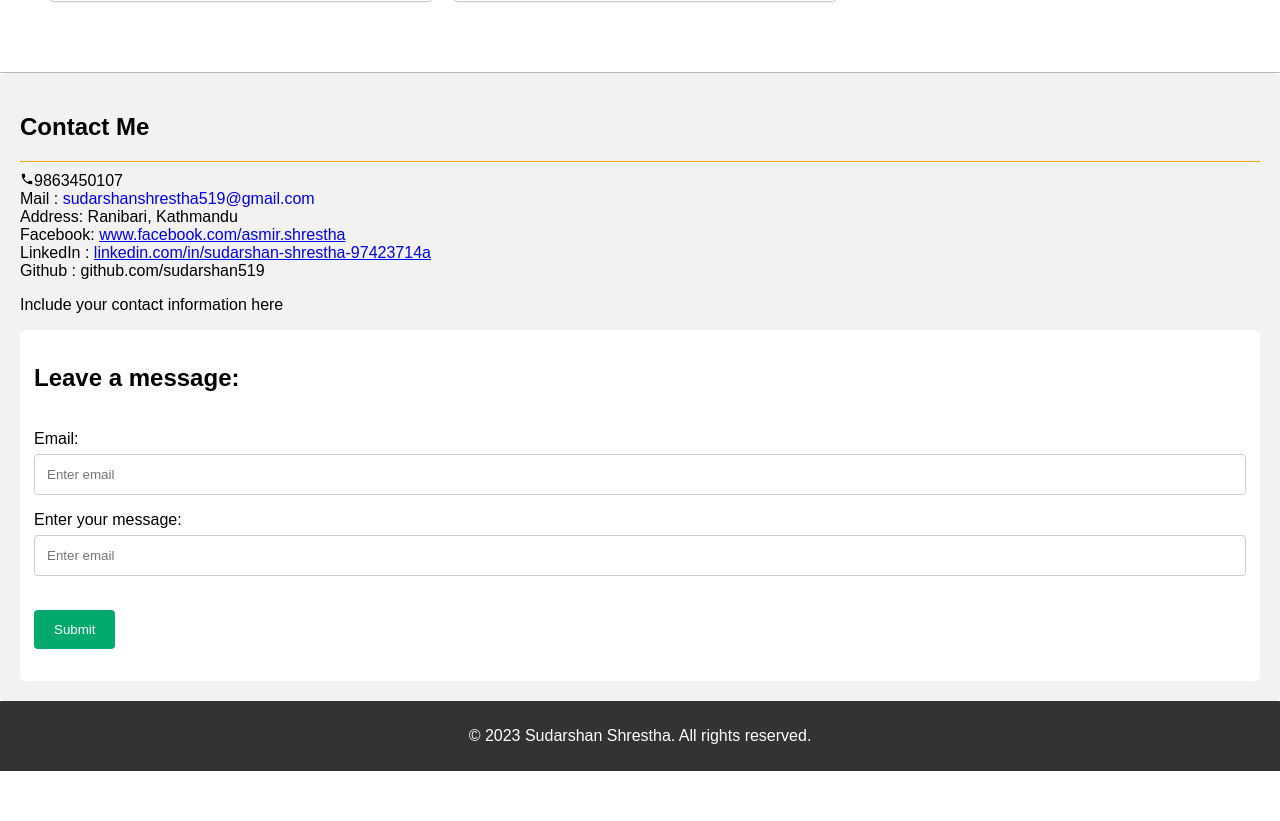
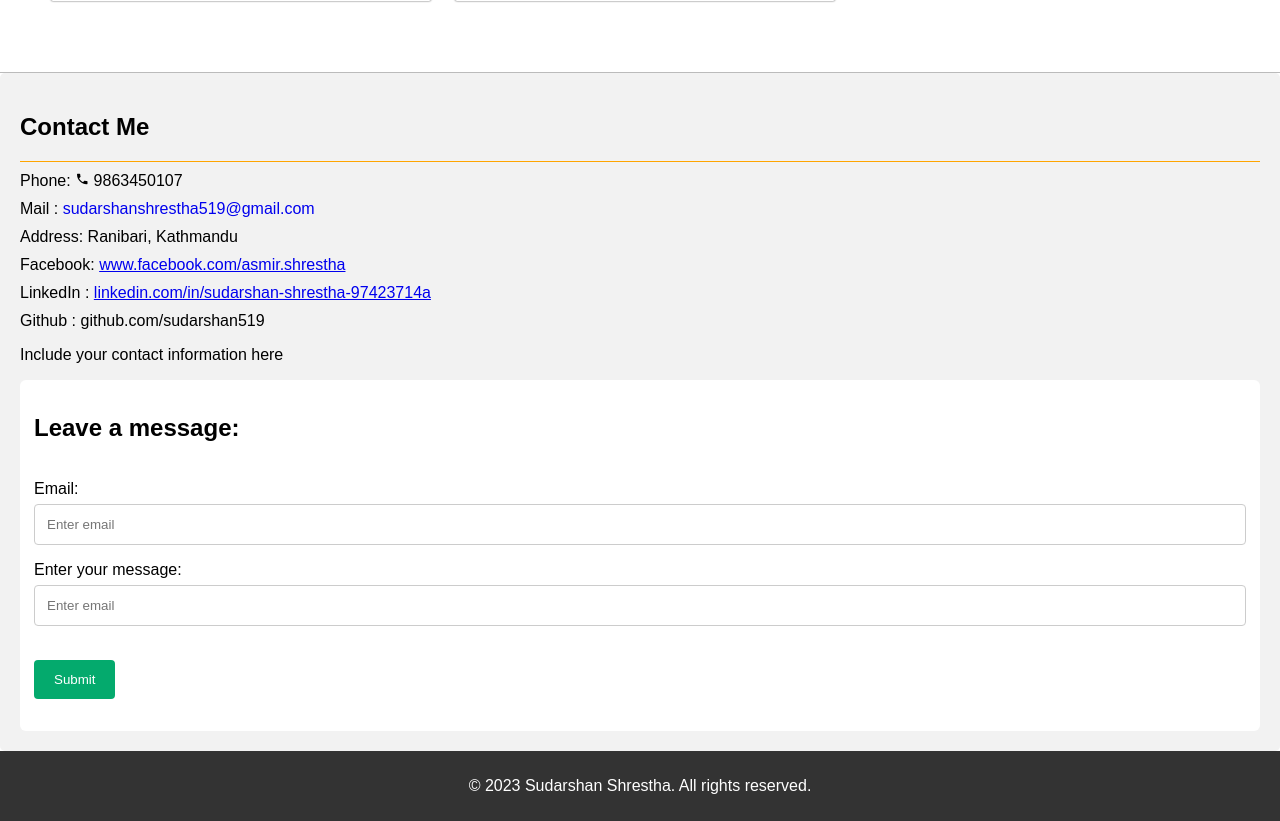
Before and after one commit to Sudarshan519/basedjangoapp, a Django app: page / in a window 1280 px wide. Shown: the part 4167-4988 px from the top of the page. Before the commit the page ends 4938 px from the top, so only its background shows below. Run offline with Django 4.2, Linux system fonts and the light colour scheme.

Commit message:
spacing added

```diff
--- a/templates/baseapp/base.html
+++ b/templates/baseapp/base.html
@@ -314,23 +314,25 @@
         <h2>Contact Me</h2>
         <div class="line"></div>
         <div>
-            <div> <i class="material-icons" style="font-size: 14px;">phone</i>9863450107 </div>
-            <div>
+            <div style="margin-bottom:10px;">Phone: <i class="material-icons" style="font-size: 14px;">phone</i>
+                9863450107
+            </div>
+            <div style="margin-bottom:10px;">
                 Mail :
-                <a href="mailto:sudarshanshrestha519@gmail.com" style="text-decoration: none;color:balck">
+                <a href=" mailto:sudarshanshrestha519@gmail.com" style="text-decoration: none;color:balck">
                     sudarshanshrestha519@gmail.com
                 </a>
 
             </div>
 
-            <div>Address: Ranibari, Kathmandu</div>
+            <div style="margin-bottom:10px;">Address: Ranibari, Kathmandu</div>
 
-            <div>
+            <div style="margin-bottom:10px;">
                 Facebook: <a href="http://www.facebook.com/asmir.shrestha">www.facebook.com/asmir.shrestha</a>
             </div>
 
 
-            <div>
+            <div style="margin-bottom:10px;">
                 LinkedIn : <a
                     href="http://linkedin.com/in/sudarshan-shrestha-97423714a">linkedin.com/in/sudarshan-shrestha-97423714a</a>
             </div>
```
